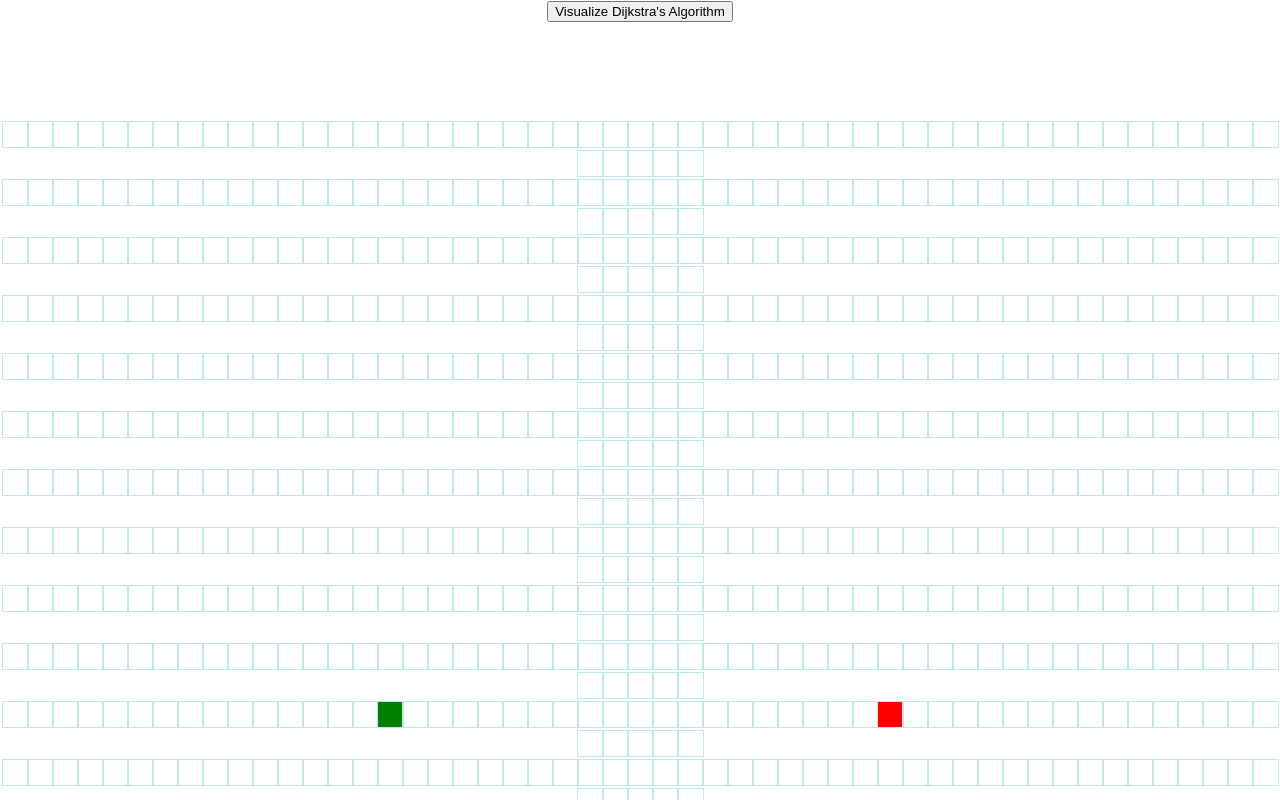
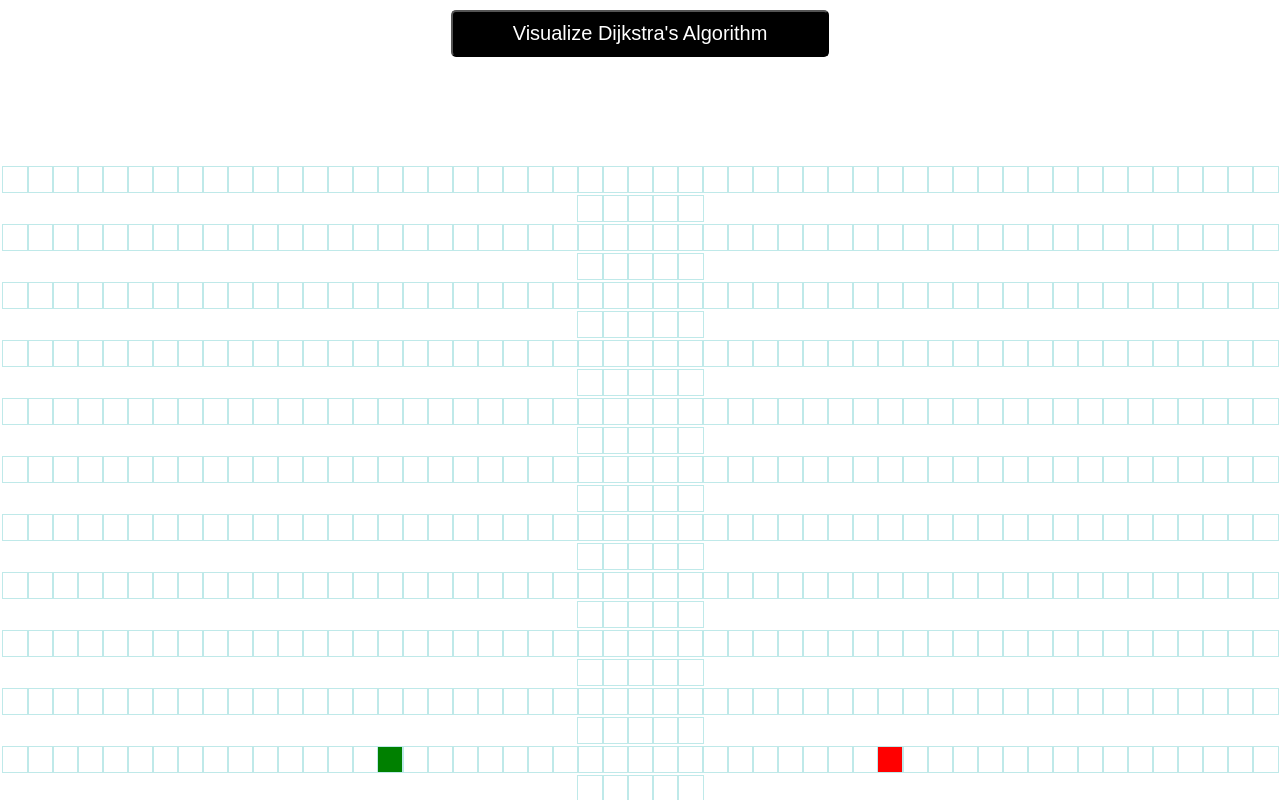
Before and after one commit to adname23/Pathfinding_Visualizer, a React (Create React App) app: page / in a window 1280 px wide. Shown: the top 800 px of the page. Built offline with nearby package versions, Linux system fonts and the light colour scheme.

Commit message:
Update PathfindingVisualizer.jsx

```diff
--- a/src/PathFindingVisualizer/PathfindingVisualizer.jsx
+++ b/src/PathFindingVisualizer/PathfindingVisualizer.jsx
@@ -1,5 +1,6 @@
 import React, {Component} from 'react';
 import Node from './Node/Node';
+import styled from 'styled-components'
 import {dijkstra, getNodesInShortestPathOrder} from '../Algorithms/dijkstra';
 
 import './PathfindingVisualizer.css';
@@ -78,9 +79,9 @@ export default class PathfindingVisualizer extends Component {
 
     return (
       <>
-        <button onClick={() => this.visualizeDijkstra()}>
+        <Button onClick={() => this.visualizeDijkstra()}>
           Visualize Dijkstra's Algorithm
-        </button>
+        </Button>
         <div className="grid">
           {grid.map((row, rowIdx) => {
             return (
@@ -144,3 +145,14 @@ const getNewGridWithWallToggled = (grid, row, col) => {
   newGrid[row][col] = newNode;
   return newGrid;
 };
+
+const Button = styled.button`
+  background-color: black;
+  color: white;
+  font-size: 20px;
+  align-items: top;
+  padding: 10px 60px;
+  border-radius: 5px;
+  margin: 10px 0px;
+  cursor: pointer;
+`;
```
